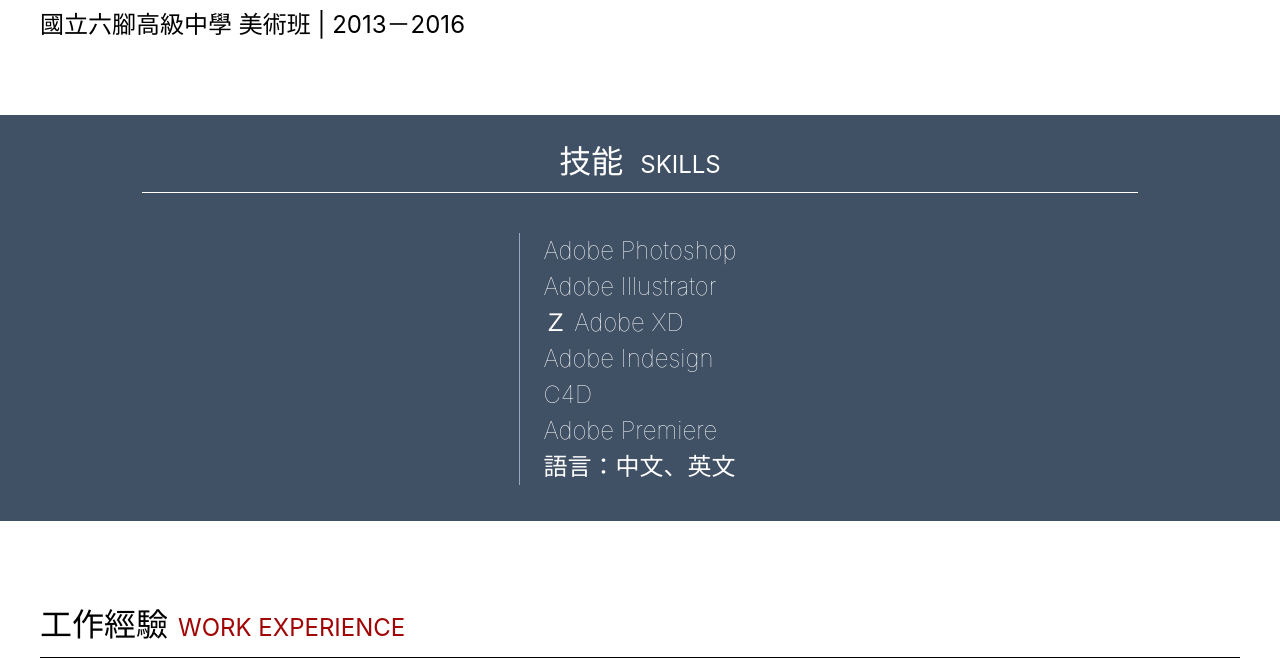
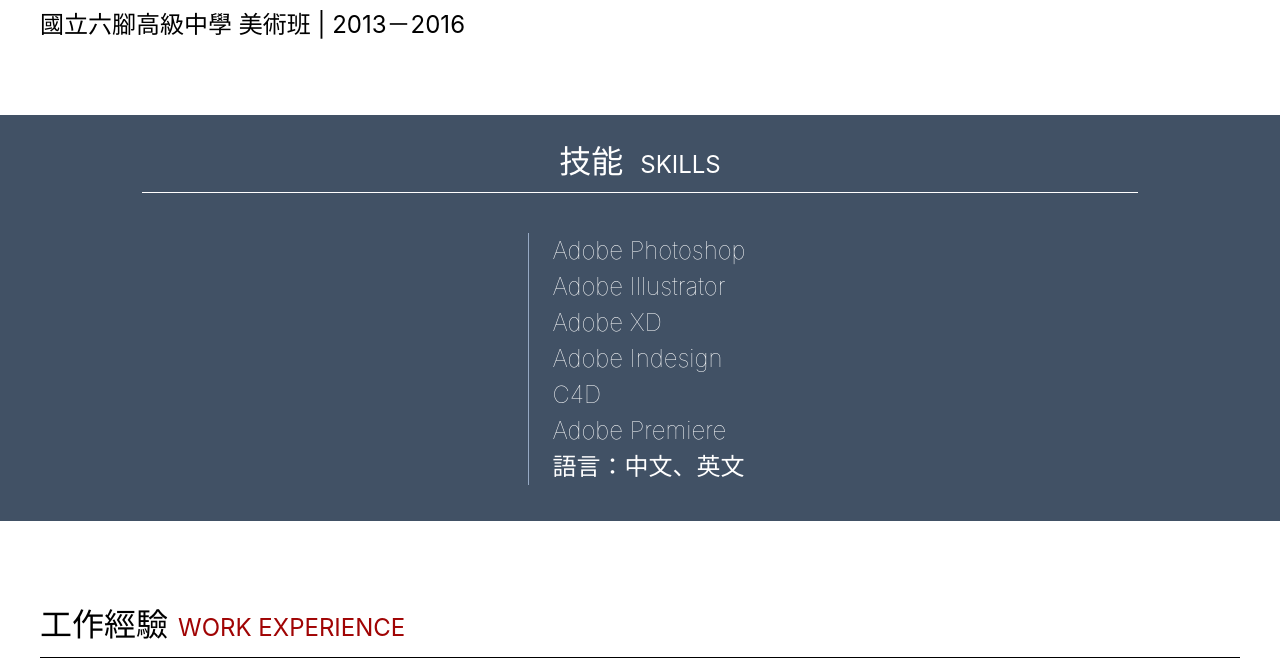
Before and after one commit to lily61426/AliciaCode, a plain HTML site: page index.html in a window 1280 px wide. Shown: the part 1120-1791 px from the top of the page. Drawn offline with Linux system fonts and the light colour scheme.

Commit message:
0605update

```diff
--- a/index.html
+++ b/index.html
@@ -48,27 +48,35 @@
         </header>
 
         <aside>
-            <div>
-                <h3>
+            <div class="title">
+                <h3 class="profile6">
                     技能 <span>SKILLS</span>
                 </h3>
+                <ul class="skills-content">
+                    <li>
+                        Adobe Photoshop
+                    </li>
+                    <li>
+                        Adobe Illustrator
+                    </li>
+                    <li>
+                        Adobe XD
+                    </li>
+                    <li>
+                        Adobe Indesign
+                    </li>
+                    <li>
+                        C4D
+                    </li>
+                    <li>
+                        Adobe Premiere
+                    </li>
+                    <li>
+                        語言：中文、英文
+                    </li>
+                </ul>
             </div>
-            <div class="border-r">
-                <p>Adobe Photoshop
-                    <br>
-                    Adobe Illustrator
-                    <br>Ｚ
-                    Adobe XD
-                    <br>
-                    Adobe Indesign
-                    <br>
-                    C4D
-                    <br>
-                    Adobe Premiere
-                    <br>
-                    語言：中文、英文
-                </p>
-            </div>
+
         </aside>
         <main>
             <h2>工作經驗<span>WORK EXPERIENCE</span>
@@ -77,8 +85,9 @@
                 <p class="profile5">
                     六角學院 視覺設計實習生 | 2019/07－2020/06
                 </p>
-                <a href="#"><img src="https://raw.githubusercontent.com/hexschool/webLayoutTraining1st/master/week1/Group%201.svg"
-                    alt="logo"></a>
+                <a href="#"><img
+                        src="https://raw.githubusercontent.com/hexschool/webLayoutTraining1st/master/week1/Group%201.svg"
+                        alt="logo"></a>
                 <h4>
                     在六角學院長達一年的實習中，前期藉由公司課程掌握 HTML, CSS, Adobe XD，設計給學員使用的名片設計教材，並參與六角週年活動，設計各式周邊商品及活動網路宣傳圖。後期進入 UI
                     設計範疇，設計六角共筆部落格 - W3HexSchool、六角發案服務網介面設計、供給學員的教案RWD官方網站設計，並設計各式網頁活動宣傳圖。
@@ -105,8 +114,8 @@
         </main>
 
         <footer>
-            <div>
-                <h3>
+            <div class="contact">
+                <h3 class="profile6">
                     聯絡方式 <span>CONTACT METHOD</span>
                 </h3>
                 <P>Mail：xxxd@hexschool.com</P>
@@ -116,10 +125,10 @@
                 <a href="#"><img
                         src="https://raw.githubusercontent.com/hexschool/webLayoutTraining1st/master/week1/facebook.svg"
                         alt="fb"></a>
-                        <a href="#">
+                <a href="#">
                     <img src="https://raw.githubusercontent.com/hexschool/webLayoutTraining1st/master/week1/instagram-alt.svg"
                         alt="ig" class="ig"></a>
-                        <a href="#">
+                <a href="#">
                     <img src="https://raw.githubusercontent.com/hexschool/webLayoutTraining1st/master/week1/line.svg"
                         alt="line"></a>
             </div>
--- a/新手切版任務.css
+++ b/新手切版任務.css
@@ -201,8 +201,11 @@ header p {
 
 .profile5 {
     margin-top: 16px;
-
 }
+.profile6 {
+    margin-bottom: 40px;
+}
+/* ------------------------------------------ */
 
 aside {
     margin-bottom: 82px;
@@ -212,13 +215,13 @@ aside {
     color: #fff;
 }
 
-div h3 {
-    margin: 0 auto 40px;
+
+.title {
+    margin: 0 auto;
     width: 996px;
 }
 
 h3 {
-
     padding-bottom: 8px;
     line-height: 45px;
     font-size: 32px;
@@ -231,19 +234,21 @@ h3 span {
     line-height: 28px;
 }
 
-aside div p {
+aside ul li {
     font-size: 24px;
     line-height: 36px;
     font-weight: lighter;
 }
 
-.border-r {
+.skills-content {
     margin: 0 auto;
-    width: 218px;
+    width: 200px;
     padding-left: 24px;
     border-left: #96A9C4 1px solid;
+    line-height: 20px;
+}
+.skills-content li{
     text-align: left;
-    line-height: 20px;
 }
 
 main {
@@ -287,7 +292,8 @@ footer {
     background-color: #415165;
     color: #fff;
 }
-footer h3{
+.contact{
+    margin: 0 auto;
     width:1200px ;
 }
 footer p{
```
Also changed, not shown: 1 other file.
